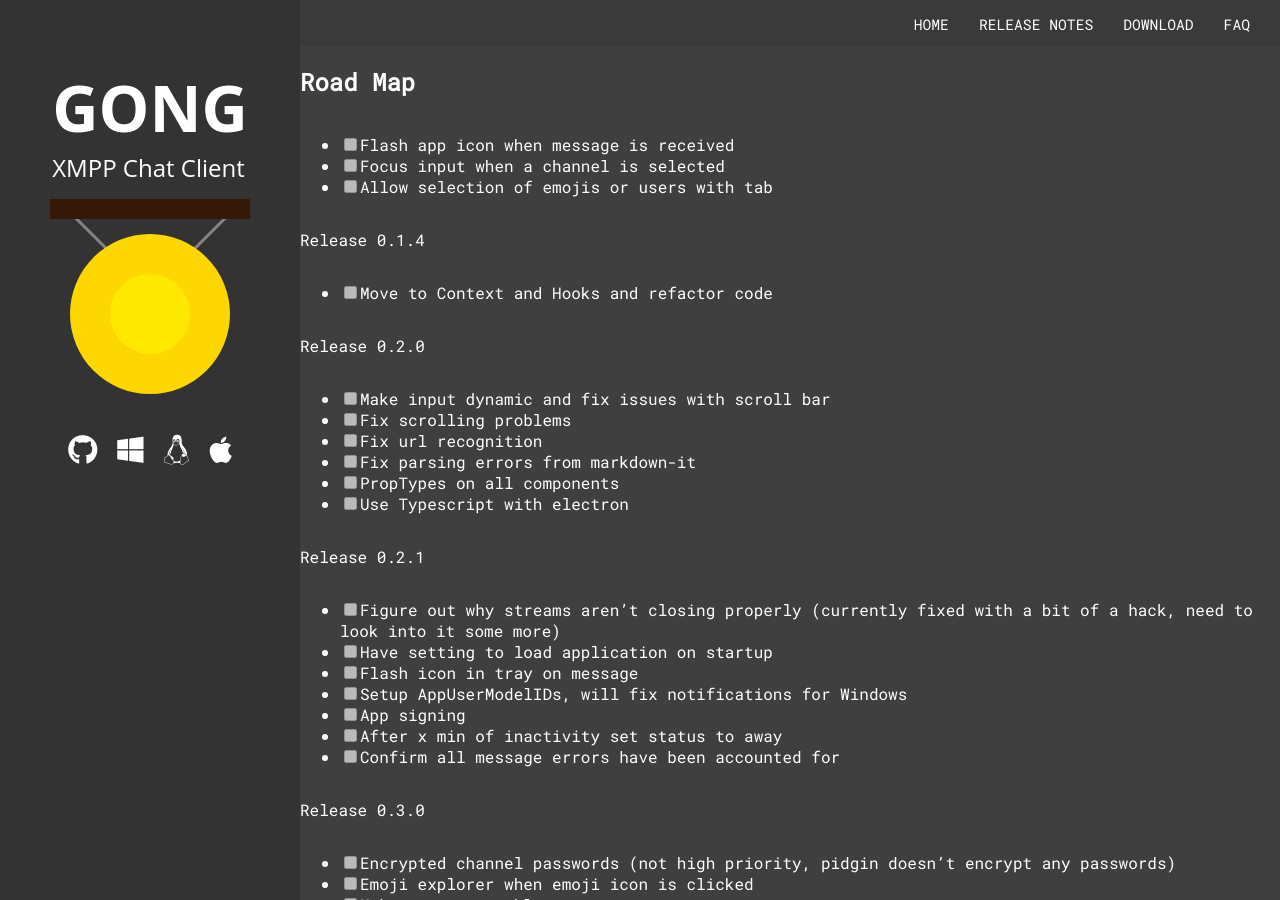
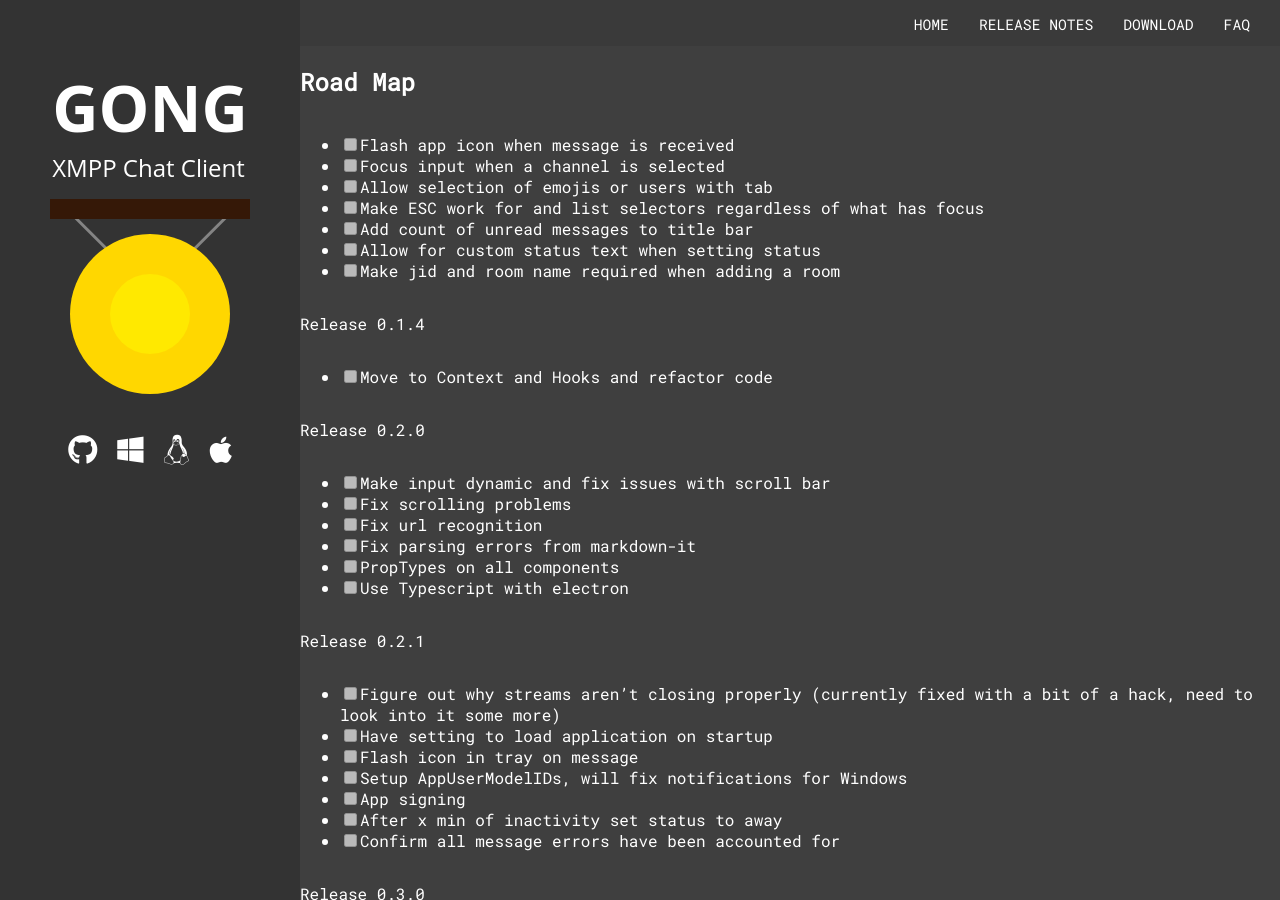
Before and after one commit to gongchat/gongchat.github.io, a Jekyll site: the page built from road-map.md, in a window 1280 px wide and 900 px high. Built offline with Jekyll 4.4.1, drawn with Linux system fonts in a browser that asks for light colours; some web fonts are replaced.

Commit message:
Update road-map.md

```diff
--- a/road-map.md
+++ b/road-map.md
@@ -8,6 +8,10 @@ title: Road Map
 - [ ] Flash app icon when message is received
 - [ ] Focus input when a channel is selected
 - [ ] Allow selection of emojis or users with tab
+- [ ] Make ESC work for and list selectors regardless of what has focus
+- [ ] Add count of unread messages to title bar
+- [ ] Allow for custom status text when setting status
+- [ ] Make jid and room name required when adding a room
 
 Release 0.1.4
 
```
